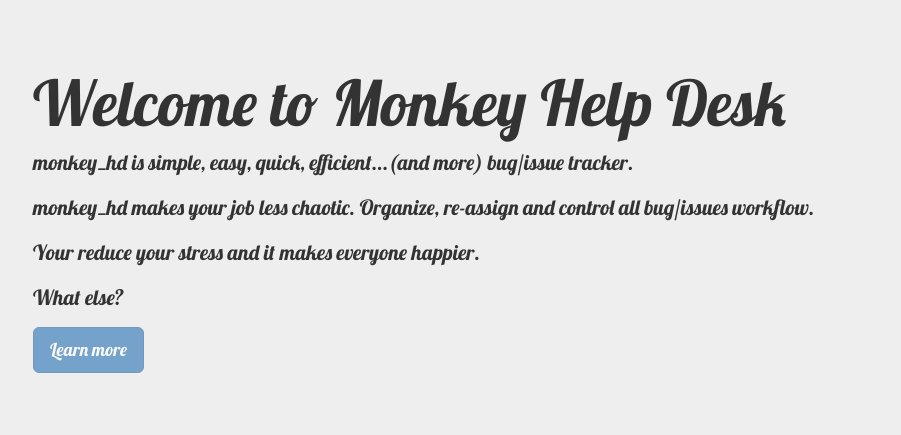
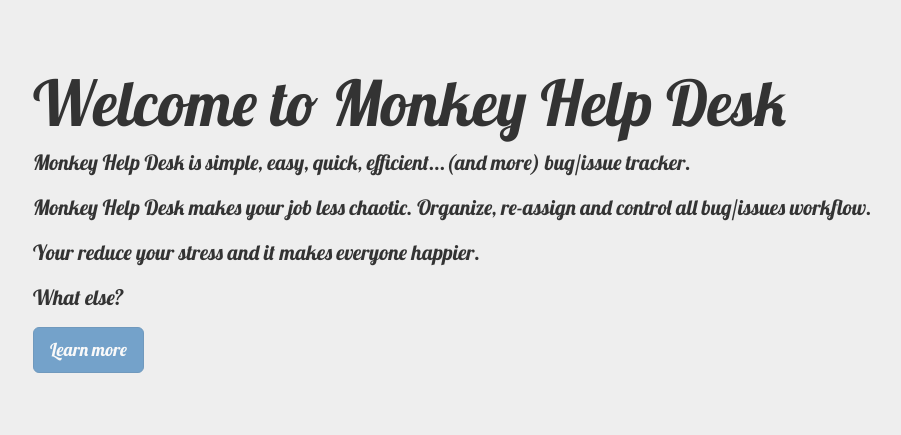
Before and after one commit to bcrespi/monkey_hd, a Django app: page / in a window 1280 px wide. Shown: the part 72-507 px from the top of the page, without its empty margins (37-938 px from the left). Run offline with Django 3.2, Linux system fonts and the light colour scheme; some libraries are stand-ins or nearby versions.

Commit message:
fixed index name

```diff
--- a/monkey_hd/templates/monkey_hd/index.html
+++ b/monkey_hd/templates/monkey_hd/index.html
@@ -11,8 +11,8 @@
     <div class="jumbotron">
         <div class="container">
             <h1>Welcome to Monkey Help Desk</h1>
-            <p>monkey_hd is simple, easy, quick, efficient...(and more) bug/issue tracker.</p>
-            <p>monkey_hd makes your job less chaotic. Organize, re-assign and control all bug/issues workflow.</p>
+            <p>Monkey Help Desk is simple, easy, quick, efficient...(and more) bug/issue tracker.</p>
+            <p>Monkey Help Desk makes your job less chaotic. Organize, re-assign and control all bug/issues workflow.</p>
             <p>Your reduce your stress and it makes everyone happier.</p>
             <p>What else?</p>
             <p><a class="btn btn-primary btn-lg disabled" href="#" role="button">Learn more</a></p>
```
